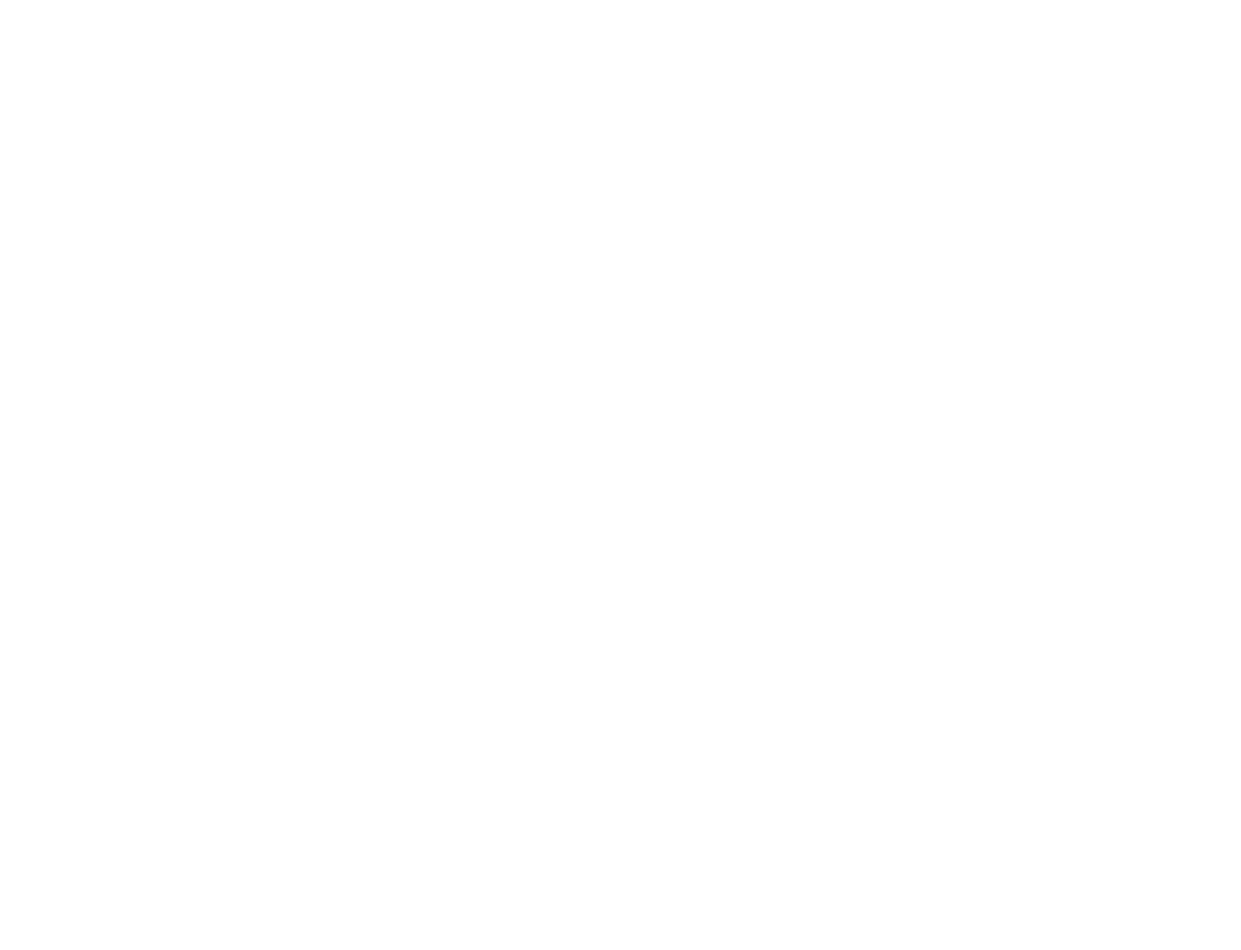
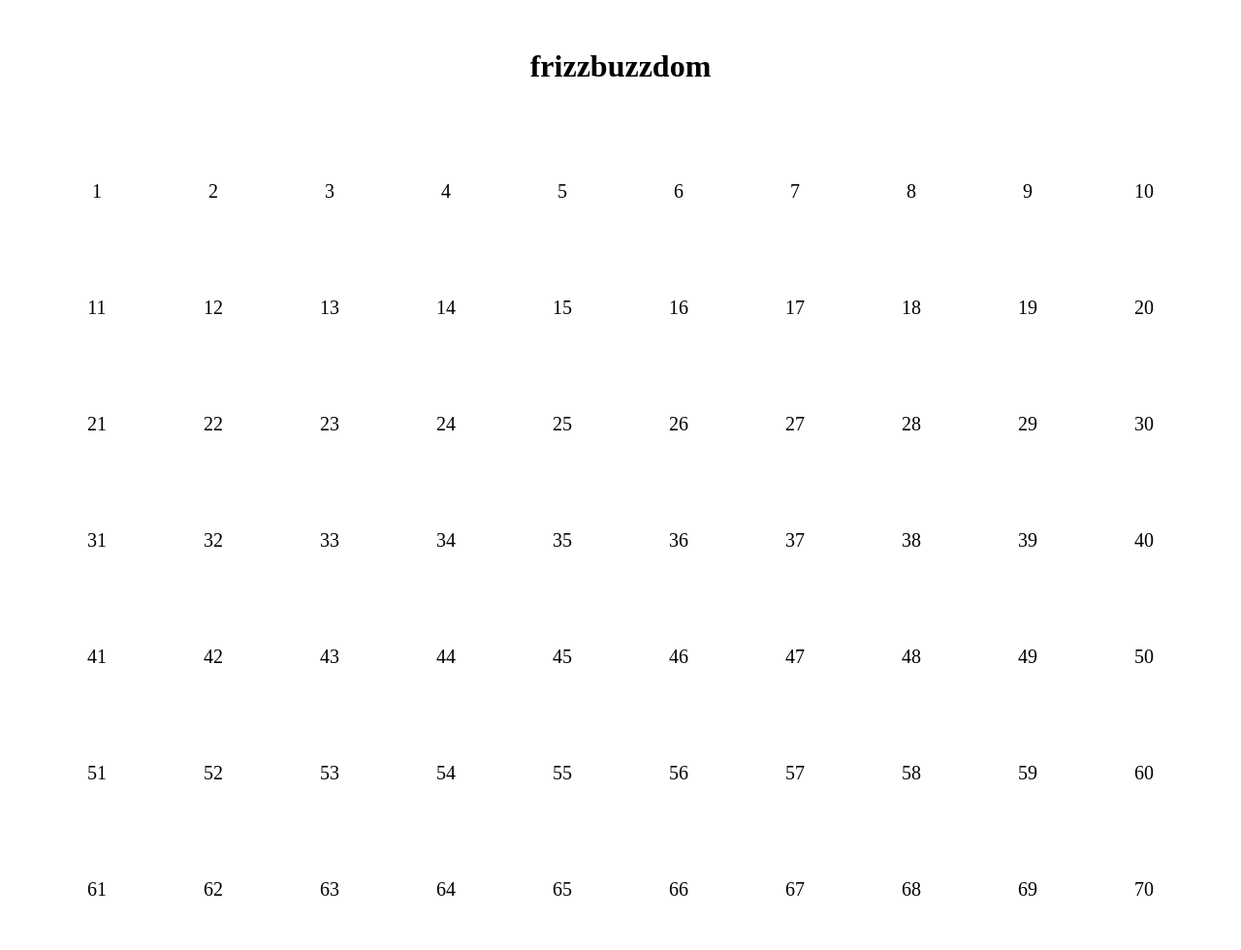
Before and after one commit to EndriuK/js-fizzbuzz, a plain HTML site: page index.html in a window 1280 px wide. Shown: the top 980 px of the page at 97% size. Before the commit the page ends 800 px from the top, so only its background shows below. Drawn offline with Linux system fonts and the light colour scheme.

Commit message:
[UPD] fine esercizio, tentativo bonus non andato

```diff
--- a/index.html
+++ b/index.html
@@ -5,11 +5,18 @@
     <meta charset="UTF-8">
     <meta name="viewport" content="width=device-width, initial-scale=1.0">
     <link rel="stylesheet" href="./style/style.css">
+
     <title>Document</title>
 </head>
 
 <body>
 
+    <div class="container  tex-center">
+        <h1>frizzbuzzdom</h1>
+        <div class="chessboard"></div>
+    </div>
+
+
     <script src="./js/script.js" type="text/javascript"></script>
 </body>
 
--- a/js/script.js
+++ b/js/script.js
@@ -1,15 +1,21 @@
 //inizializzo un contatore
 
+const chessboard = document.querySelector(".chessboard");
+
 for (let i = 1; i <= 100; i++) {
-  //controllo che i sia multiplo di 3 o 5
+  const square = document.createElement("div");
+  square.classList.add("square");
+  let text = document.createTextNode(i);
+  square.append(text);
+
   if (i % 3 == 0 && i % 5 == 0) {
     console.log("FizzBuzz");
-    //controllo che i sia multiplo di 3
   } else if (i % 3 == 0) {
     console.log("Fizz");
-    //controllo che i sia multiplo di 5
   } else if (i % 5 == 0) {
     console.log("Buzz");
   }
   console.log(i);
+
+  chessboard.append(square);
 }
--- a/style/style.css
+++ b/style/style.css
@@ -0,0 +1,35 @@
+* {
+    margin: 0;
+    padding: 0;
+    box-sizing: border-box;
+}
+
+.container {
+    width: 1200px;
+    margin: 50px auto;
+}
+
+
+.chessboard {
+    margin: 50px 0;
+    display: flex;
+    flex-wrap: wrap;
+}
+
+.square {
+    width: 120px;
+    height: 120px;
+    display: flex;
+    justify-content: center;
+    align-items: center;
+    font-size: 20px;
+}
+
+.odd {
+    background-color: black;
+    color: #fff;
+}
+
+.tex-center {
+    text-align: center;
+}
```
